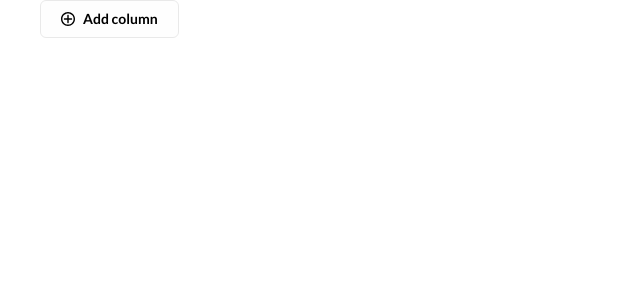
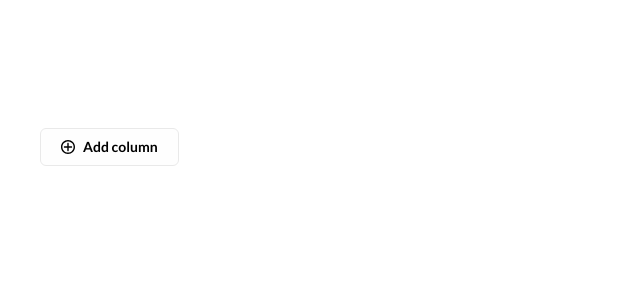
Before and after one commit to BrightTrump/project-management-board-boiler-plate, a Next.js app: page / in a window 1280 px wide. Shown: the top 300 px of the page, without its empty margins (0-640 px from the left). Built offline with nearby package versions, Linux system fonts and the light colour scheme.

Commit message:
added file

```diff
--- a/src/components/tasks-board-view.tsx
+++ b/src/components/tasks-board-view.tsx
@@ -190,7 +190,7 @@ export default function TasksBoardView() {
               iscentered
                 ? "mx-auto grid place-items-center transition delay-150 duration-300 ease-in-out hover:-translate-y-1 hover:scale-110 hover:bg-indigo-500"
                 : "ml-0"
-            } `}
+            } mt-32`}
           >
             <Button
               type="submit"
```
